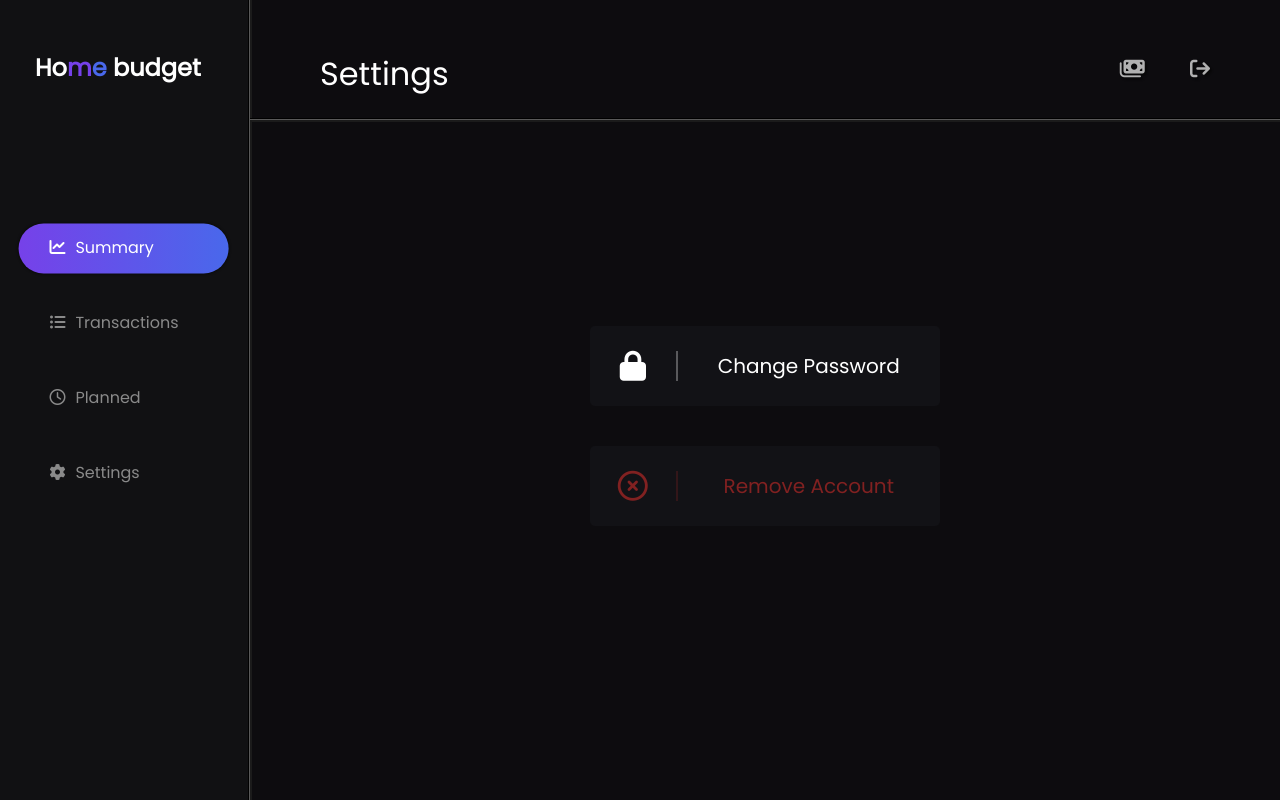
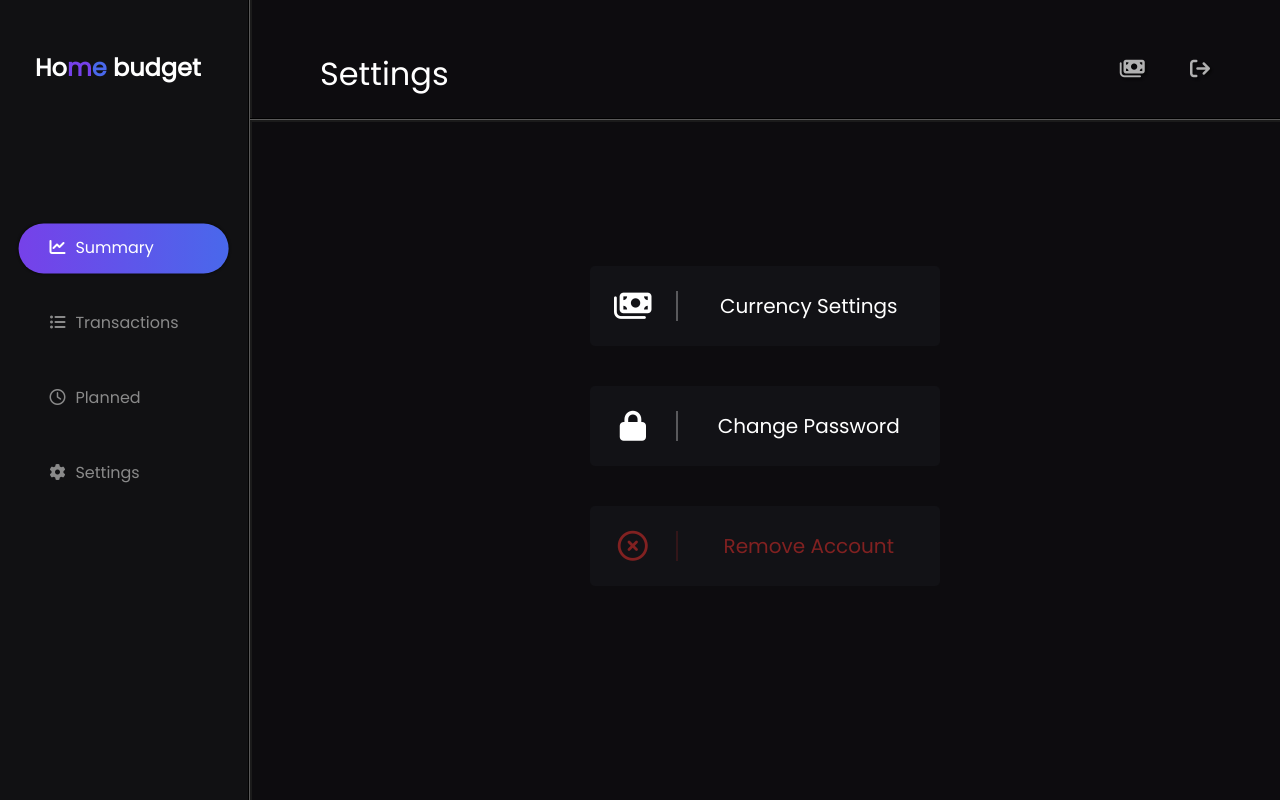
Before and after one commit to MarcinNiemczyk/home-budget, a Flask app: page /settings in a window 1280 px wide. Run offline with Flask 2, Linux system fonts and the light colour scheme; the visitor is signed in with stand-in values (Sample User, id 1); some libraries are stand-ins or nearby versions.

Commit message:
Add temporary currency settings page

```diff
--- a/app.py
+++ b/app.py
@@ -239,3 +239,10 @@ def remove():
         return redirect('/login')
 
     return render_template('remove.html')
+
+@app.route('/currency')
+def currency():
+    """Change displaying currency on page"""
+
+    flash("This feature is currently unavailable", category='error')
+    return redirect('/')
--- a/templates/layout.html
+++ b/templates/layout.html
@@ -46,7 +46,7 @@
            <header>
                <h1>{% block heading %}{% endblock %}</h1>
                <div class="header__icons">
-                    <a class="header__link" href="#"><i class="fa-solid fa-money-bills"></i></a>
+                    <a class="header__link" href="/currency"><i class="fa-solid fa-money-bills"></i></a>
                     <a class="header__link" href="/logout"><i class="fa-solid fa-arrow-right-from-bracket"></i></a>
                </div>
            </header>
--- a/templates/settings.html
+++ b/templates/settings.html
@@ -10,12 +10,17 @@
 
 {% block content %}
     <div class="settings">
+        <a class="button" href="/currency">
+            <div class="button__container">
+                <i class="button__icon fa-solid fa-money-bills"></i>
+                <p>Currency Settings</p>
+            </div>
+        </a>
         <a class="button" href="/password">
             <div class="button__container">
                 <i class="button__icon fa-solid fa-lock"></i>
                 <p>Change Password</p>
             </div>
-
         </a>
         <a class="button button--red" href="/remove">
             <div class="button__container">
```
